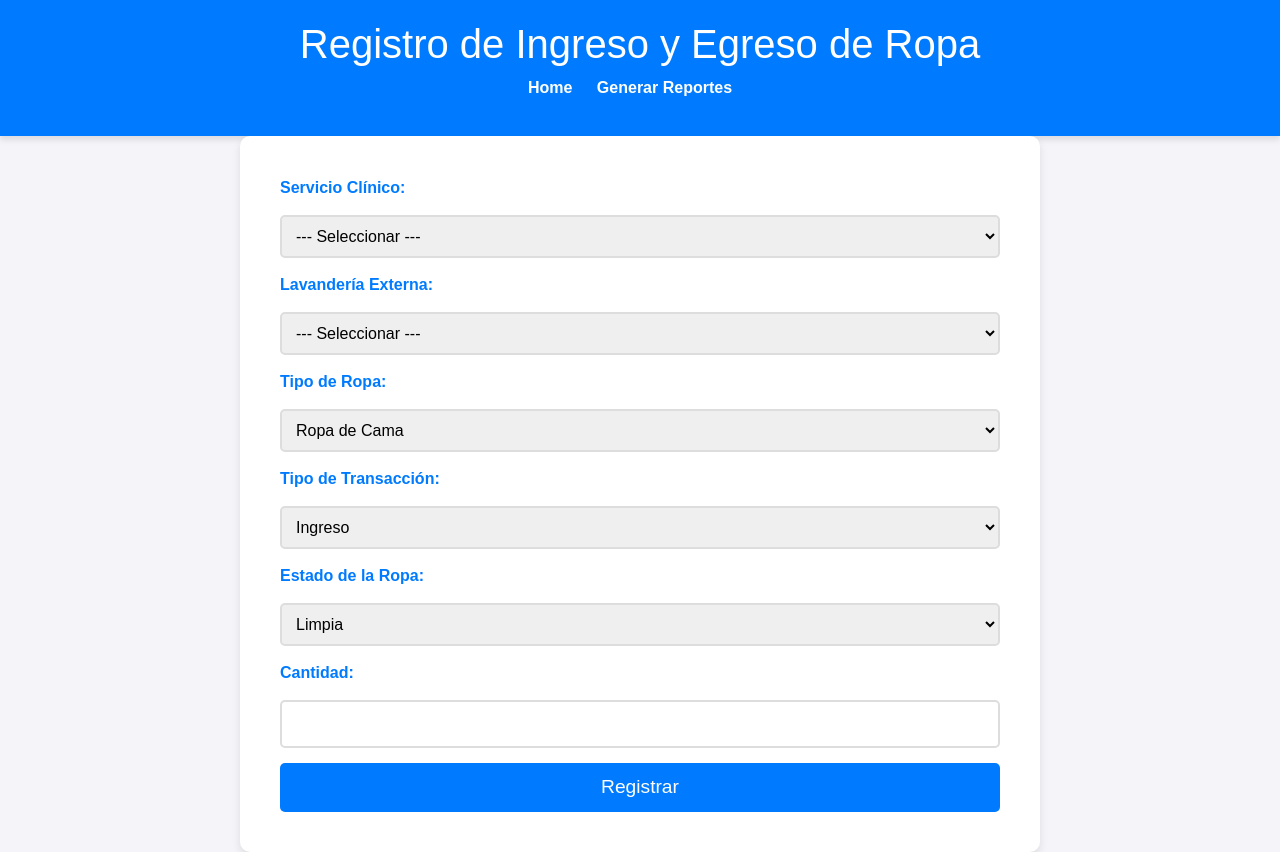
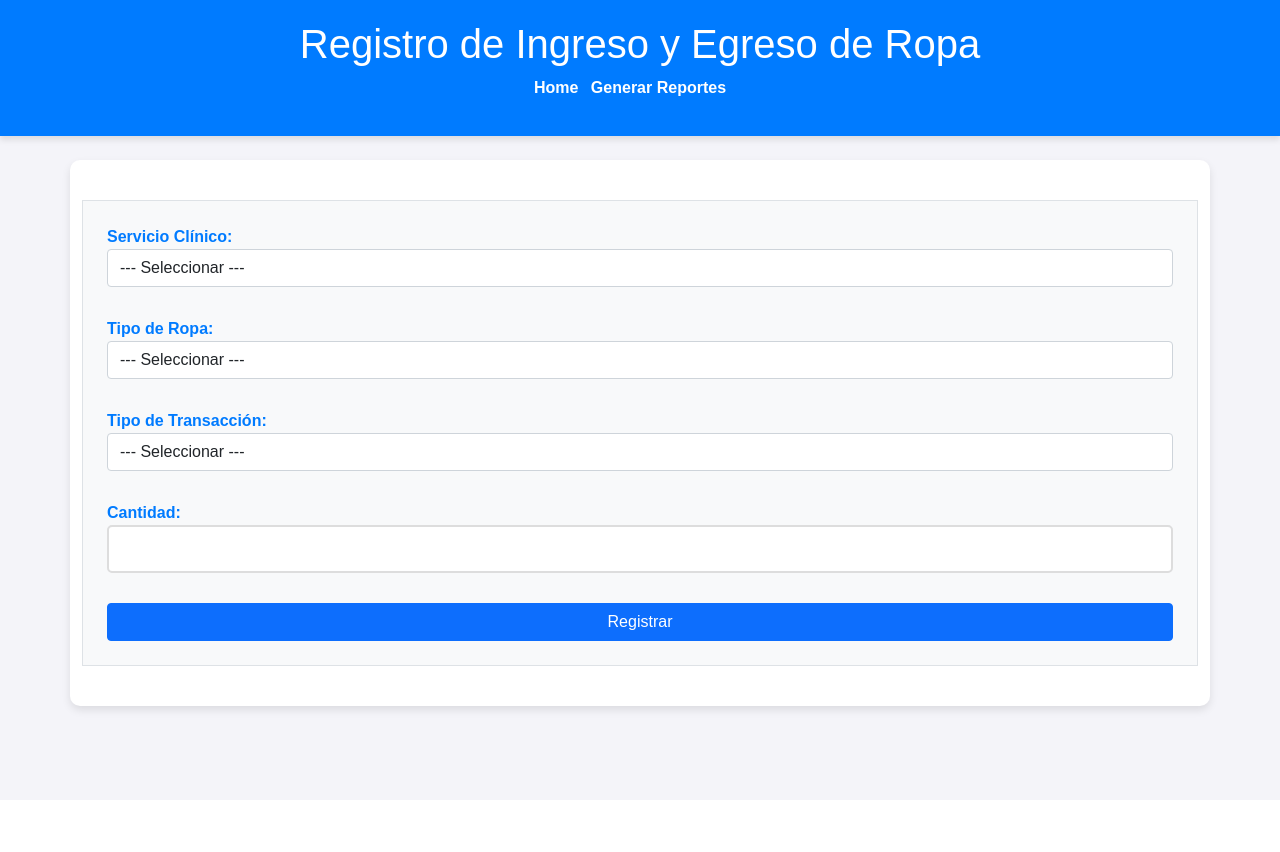
Before and after one commit to RodrigoGuajardo/LavanderiaHospital, a Django app: page /ingresoegreso in a window 1280 px wide. After the commit the page ends 716 px from the top, so only its background shows below. Run offline with Django 5.2, Linux system fonts and the light colour scheme; data comes from the database, SQL or seed files in the repository; data that the repository does not hold is empty.

Commit message:
"actualizacion en beta "

```diff
--- a/inventario/models.py
+++ b/inventario/models.py
@@ -10,6 +10,8 @@
 
     def __str__(self):
         return self.nombre
+
+
 class ExternalLaundry(models.Model):
     nombre = models.CharField(max_length=255)
     contacto = models.CharField(max_length=255)
@@ -19,31 +21,38 @@
 
     def __str__(self):
         return self.nombre
+
+
 class ClothingType(models.Model):
     nombre = models.CharField(max_length=255)
 
     def __str__(self):
         return self.nombre
+
+
+# Modelo para el stock actual de ropa limpia
 class ClothingInventory(models.Model):
-    TRANSACTION_TYPE_CHOICES = [
-        ('ingreso', 'Ingreso'),
-        ('egreso', 'Egreso'),
-    ]
-    CLOTHING_STATUS_CHOICES = [
-        ('limpia', 'Limpia'),
-        ('sucia', 'Sucia'),
-    ]
-
-    service = models.ForeignKey(ClinicalService, on_delete=models.CASCADE, null=True, blank=True)
-    laundry = models.ForeignKey(ExternalLaundry, on_delete=models.CASCADE, null=True, blank=True)
+    service = models.ForeignKey(ClinicalService, on_delete=models.CASCADE)
     clothing_type = models.ForeignKey(ClothingType, on_delete=models.CASCADE)
-    transaction_type = models.CharField(max_length=7, choices=TRANSACTION_TYPE_CHOICES)
-    clothing_status = models.CharField(max_length=6, choices=CLOTHING_STATUS_CHOICES)
-    cantidad = models.IntegerField()
-    fecha_transaccion = models.DateTimeField(auto_now_add=True)
+    cantidad_disponible = models.IntegerField(default=0)
 
     def __str__(self):
-        return f"{self.cantidad} - {self.clothing_type.nombre} ({self.transaction_type})"
+        return f"{self.cantidad_disponible} - {self.clothing_type.nombre} en {self.service.nombre}"
+
+
+# Modelo para el manejo de ropa sucia
+class DirtyClothing(models.Model):
+    service = models.ForeignKey(ClinicalService, on_delete=models.CASCADE)
+    clothing_type = models.ForeignKey(ClothingType, on_delete=models.CASCADE)
+    cantidad = models.IntegerField()
+    laundry = models.ForeignKey(ExternalLaundry, on_delete=models.CASCADE, null=True, blank=True)
+    fecha_ingreso = models.DateTimeField(auto_now_add=True)
+    en_proceso = models.BooleanField(default=False)
+
+    def __str__(self):
+        estado = "En proceso" if self.en_proceso else "Pendiente"
+        return f"{self.cantidad} - {self.clothing_type.nombre} ({estado}) en {self.service.nombre}"
+
 
 
 class UserRegistrationForm(forms.ModelForm):
--- a/inventario/templates/inventario/ingresoegreso.html
+++ b/inventario/templates/inventario/ingresoegreso.html
@@ -6,68 +6,94 @@
     <meta name="viewport" content="width=device-width, initial-scale=1.0">
     <title>Registro de Ingreso y Egreso de Ropa</title>
     <link href="https://cdn.jsdelivr.net/npm/bootstrap@5.0.0-beta1/dist/css/bootstrap.min.css" rel="stylesheet" crossorigin="anonymous">
-    <script src="https://cdn.jsdelivr.net/npm/bootstrap@5.0.0-beta1/dist/js/bootstrap.bundle.min.js"crossorigin="anonymous"></script>
-
+    <script src="https://cdn.jsdelivr.net/npm/bootstrap@5.0.0-beta1/dist/js/bootstrap.bundle.min.js" crossorigin="anonymous"></script>
     <link rel="stylesheet" href="{% static 'css/style.css' %}">
+    <style>
+        .form-group {
+            margin-bottom: 15px;
+        }
+        .hidden {
+            display: none;
+        }
+    </style>
 </head>
 <body>
-    <header>
-        <h1>Registro de Ingreso y Egreso de Ropa</h1>
-
-        <nav>
-            <ul>
-                <li><a href="{% url 'inventario:home' %}">Home</a></li>
-
-                <li><a href="{% url 'inventario:reportes' %}">Generar Reportes</a></li>
+    <header class="mb-4">
+        <h1 class="text-center">Registro de Ingreso y Egreso de Ropa</h1>
+        <nav class="text-center">
+            <ul class="list-inline">
+                <li class="list-inline-item"><a href="{% url 'inventario:home' %}">Home</a></li>
+                <li class="list-inline-item"><a href="{% url 'inventario:reportes' %}">Generar Reportes</a></li>
             </ul>
-
         </nav>
     </header>
 
-    <main>
-        <form method="POST">
+    <main class="container">
+        <form method="POST" class="border p-4 bg-light">
             {% csrf_token %}
+            <div class="form-group">
                 <label for="service">Servicio Clínico:</label>
-            <select name="service" id="service">
+                <select name="service" id="service" class="form-control" required>
                     <option value="">--- Seleccionar ---</option>
                     {% for service in services %}
                         <option value="{{ service.id }}">{{ service.nombre }}</option>
                     {% endfor %}
                 </select>
+            </div>
 
+            <div class="form-group">
+                <label for="clothing_type">Tipo de Ropa:</label>
+                <select name="clothing_type" id="clothing_type" class="form-control" required>
+                    <option value="">--- Seleccionar ---</option>
+                    {% for clothing_type in clothing_types %}
+                        <option value="{{ clothing_type.id }}">{{ clothing_type.nombre }}</option>
+                    {% endfor %}
+                </select>
+            </div>
+
+            <div class="form-group">
+                <label for="transaction_type">Tipo de Transacción:</label>
+                <select name="transaction_type" id="transaction_type" class="form-control" required onchange="toggleFields()">
+                    <option value="">--- Seleccionar ---</option>
+                    <option value="ingreso_limpia">Ingreso de Ropa Limpia</option>
+                    <option value="ingreso_sucia">Ingreso de Ropa Sucia</option>
+                </select>
+            </div>
+
+            <div class="form-group">
+                <label for="cantidad">Cantidad:</label>
+                <input type="number" name="cantidad" id="cantidad" class="form-control" min="1" required>
+            </div>
+
+            <!-- Campos para ropa sucia -->
+            <div id="laundry-fields" class="hidden">
+                <div class="form-group">
                     <label for="laundry">Lavandería Externa:</label>
-            <select name="laundry" id="laundry">
+                    <select name="laundry" id="laundry" class="form-control">
                         <option value="">--- Seleccionar ---</option>
                         {% for laundry in laundries %}
                             <option value="{{ laundry.id }}">{{ laundry.nombre }}</option>
                         {% endfor %}
                     </select>
+                </div>
+            </div>
 
-            <label for="clothing_type">Tipo de Ropa:</label>
-            <select name="clothing_type" id="clothing_type">
-                {% for clothing_type in clothing_types %}
-                    <option value="{{ clothing_type.id }}">{{ clothing_type.nombre }}</option>
-                {% endfor %}
-            </select>
-
-            <label for="transaction_type">Tipo de Transacción:</label>
-            <select name="transaction_type" id="transaction_type">
-                <option value="ingreso">Ingreso</option>
-                <option value="egreso">Egreso</option>
-            </select>
-
-            <label for="clothing_status">Estado de la Ropa:</label>
-            <select name="clothing_status" id="clothing_status">
-                <option value="limpia">Limpia</option>
-                <option value="sucia">Sucia</option>
-            </select>
-
-            <label for="cantidad">Cantidad:</label>
-            <input type="number" name="cantidad" id="cantidad" required>
-
-            <button type="submit">Registrar</button>
+            <button type="submit" class="btn btn-primary w-100">Registrar</button>
         </form>
     </main>
 
+    <script>
+        function toggleFields() {
+            const transactionType = document.getElementById('transaction_type').value;
+            const laundryFields = document.getElementById('laundry-fields');
+
+            // Mostrar campos de lavandería si es ropa sucia
+            if (transactionType === "ingreso_sucia") {
+                laundryFields.classList.remove('hidden');
+            } else {
+                laundryFields.classList.add('hidden');
+            }
+        }
+    </script>
 </body>
 </html>
--- a/inventario/urls.py
+++ b/inventario/urls.py
@@ -1,4 +1,4 @@
-from django.urls import path,include,reverse
+from django.urls import path
 from . import views
 from.views import *
 from django.contrib.auth.views import LoginView
@@ -14,7 +14,7 @@
     path('registro/', views.register_view, name='registro'),
     path('login/', views.login_view, name='login'),
     path('logout/', views.logout_view, name='logout'),
-
+    path('reportes', views.generar_reportes, name="reportes"),
     path('ingresoegreso', views.registrar_transaccion, name="ingresoegreso"),
     path('registro',registro, name="registro"),
     path('reportes',generar_reportes,name="reportes")
--- a/inventario/views.py
+++ b/inventario/views.py
@@ -5,6 +5,31 @@
 from django.shortcuts import render, redirect
 from .forms import *
 from django.contrib import messages
+from django.db.models import F
+
+
+
+def generar_reportes(request):
+    # Recuperar filtros del formulario
+    tipo_ropa = request.GET.get('tipo_ropa', '')
+    tipo_transaccion = request.GET.get('tipo_transaccion', '')
+    servicio_clinico = request.GET.get('servicio_clinico', '')
+    fecha_inicio = request.GET.get('fecha_inicio', '')
+    fecha_fin = request.GET.get('fecha_fin', '')
+
+    # Filtrar transacciones
+    resultados = ClothingInventory.objects.all()
+
+    if tipo_ropa:
+        resultados = resultados.filter(clothing_type__nombre__icontains=tipo_ropa)
+    if tipo_transaccion:
+        resultados = resultados.filter(transaction_type=tipo_transaccion)
+    if servicio_clinico:
+        resultados = resultados.filter(service__nombre__icontains=servicio_clinico)
+    if fecha_inicio and fecha_fin:
+        resultados = resultados.filter(fecha_transaccion__range=[fecha_inicio, fecha_fin])
+
+    return render(request, 'reportes.html', {'resultados': resultados})
 
 def home(request):
     return render(request, 'inventario/index.html')
@@ -15,34 +40,53 @@
     messages.success(request, "Has cerrado sesión.")
     return redirect('inventario:login')
 
+
+
 def registrar_transaccion(request):
     if request.method == 'POST':
+        transaction_type = request.POST.get('transaction_type')
+        clothing_type_id = request.POST.get('clothing_type')
         service_id = request.POST.get('service')
-        laundry_id = request.POST.get('laundry')
-        clothing_type_id = request.POST.get('clothing_type')
-        transaction_type = request.POST.get('transaction_type')
-        clothing_status = request.POST.get('clothing_status')
-        cantidad = request.POST.get('cantidad')
-        inventory = ClothingInventory(
-            service_id=service_id,
-            laundry_id=laundry_id,
-            clothing_type_id=clothing_type_id,
-            transaction_type=transaction_type,
-            clothing_status=clothing_status,
-            cantidad=cantidad
-        )
-        inventory.save()
-        messages.success(request, 'Registro de inventario exitoso.')
-        return render(request, 'inventario/ingresoegreso.html')
-    services = ClinicalService.objects.all()
-    laundries = ExternalLaundry.objects.all()
-    clothing_types = ClothingType.objects.all()
+        cantidad = int(request.POST.get('cantidad'))
+
+        if transaction_type == "ingreso_limpia":
+            # Ropa limpia
+            inventory, created = ClothingInventory.objects.get_or_create(
+                service_id=service_id,
+                clothing_type_id=clothing_type_id,
+                defaults={'cantidad_disponible': 0}
+            )
+            inventory.cantidad_disponible += cantidad
+            inventory.save()
+            messages.success(request, "Ingreso de ropa limpia registrado.")
+        elif transaction_type == "ingreso_sucia":
+            # Ropa sucia
+            laundry_id = request.POST.get('laundry')
+            DirtyClothing.objects.create(
+                service_id=service_id,
+                clothing_type_id=clothing_type_id,
+                cantidad=cantidad,
+                laundry_id=laundry_id,
+                en_proceso=False
+            )
+            messages.success(request, "Ingreso de ropa sucia registrado.")
+        else:
+            messages.error(request, "Transacción no válida.")
+        return redirect('inventario:ingresoegreso')
+
     context = {
-        'services': services,
-        'laundries': laundries,
-        'clothing_types': clothing_types
+        'services': ClinicalService.objects.all(),
+        'laundries': ExternalLaundry.objects.all(),
+        'clothing_types': ClothingType.objects.all()
     }
     return render(request, 'inventario/ingresoegreso.html', context)
+
+def get_context():
+    return {
+        'services': ClinicalService.objects.all(),
+        'laundries': ExternalLaundry.objects.all(),
+        'clothing_types': ClothingType.objects.all()
+    }
 
 
 def generar_reportes(request):
```
Also changed, not shown: inventario/templates/inventario/reportes.html (+47 -9 lines), db.sqlite3, inventario/migrations/0002_clothinginventory_cantidad_disponible.py (added), inventario/migrations/0003_remove_clothinginventory_cantidad_and_more.py (added). Lines whose indentation alone changed are shown as unchanged.
